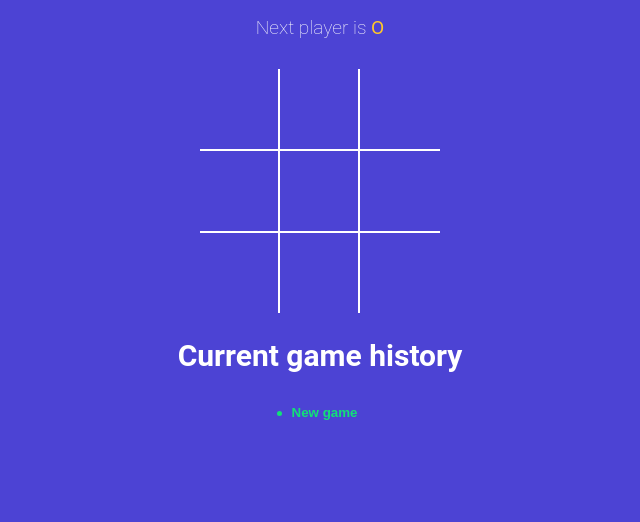
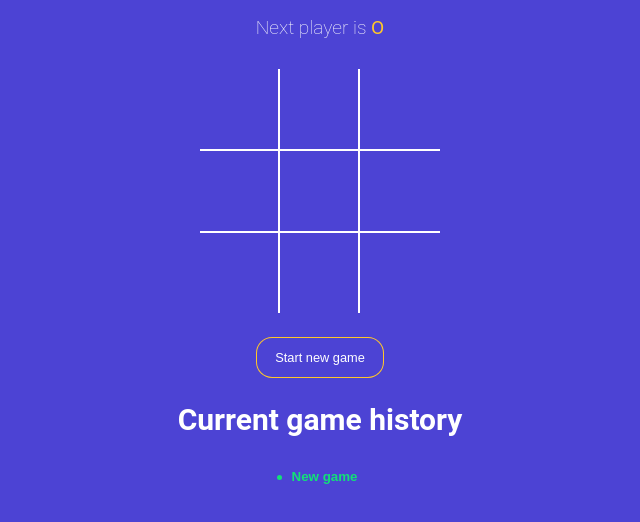
Before and after one commit to Bharatpanwar4/tictactoe-game, a React (Vite) app: page / in a window 1280 px wide. Shown: the top 522 px of the page, without its empty margins (320-960 px from the left). Built offline with nearby package versions, Linux system fonts and the light colour scheme.

Commit message:
reset button added

```diff
--- a/src/App.jsx
+++ b/src/App.jsx
@@ -4,10 +4,10 @@
 import { calculateWinner } from './winner';
 import StatusMessage from './components/StatusMessage';
 import History from './components/History';
+
+const NEW_GAME = [{ squares: Array(9).fill(null), isXNext: false }];
 function App() {
-  const [history, setHistory] = useState([
-    { squares: Array(9).fill(null), isXNext: false },
-  ]);
+  const [history, setHistory] = useState(NEW_GAME);
   const [currentMove, setCurrentMove] = useState(0);
   const gamingBoard = history[currentMove];
 
@@ -20,9 +20,10 @@
     }
 
     setHistory(currentHistory => {
-
-      const isTraversing = currentMove+1 != currentHistory.length;
-      const lastGamingState =isTraversing ? currentHistory[currentMove]:currentHistory[currentHistory.length-1];
+      const isTraversing = currentMove + 1 != currentHistory.length;
+      const lastGamingState = isTraversing
+        ? currentHistory[currentMove]
+        : currentHistory[currentHistory.length - 1];
       const nextSquaresState = lastGamingState.squares.map(
         (SquareValue, position) => {
           if (clickedPosition === position) {
@@ -32,7 +33,9 @@
         }
       );
 
-const base = isTraversing ? currentHistory.slice(0,currentHistory.indexOf(lastGamingState)+1):currentHistory
+      const base = isTraversing
+        ? currentHistory.slice(0, currentHistory.indexOf(lastGamingState) + 1)
+        : currentHistory;
 
       return base.concat({
         squares: nextSquaresState,
@@ -42,8 +45,13 @@
     setCurrentMove(move => move + 1);
   };
 
-const moveTo = (move)=>{
-setCurrentMove(move);
+  const moveTo = move => {
+    setCurrentMove(move);
+  };
+
+const onNewGameStart = ()=>{
+  setHistory(NEW_GAME);
+  setCurrentMove(0);
 }
 
   return (
@@ -53,8 +61,11 @@
         squares={gamingBoard.squares}
         handlSquareClick={handlSquareClick}
       />
+      <button type="button" onClick={onNewGameStart} className={`btn-reset ${winner ? 'active':''}`}>
+        Start new game
+      </button>
       <h2>Current game history</h2>
-     <History history={history} moveTo={moveTo} currentMove={currentMove}/>
+      <History history={history} moveTo={moveTo} currentMove={currentMove} />
     </div>
   );
 }
```
